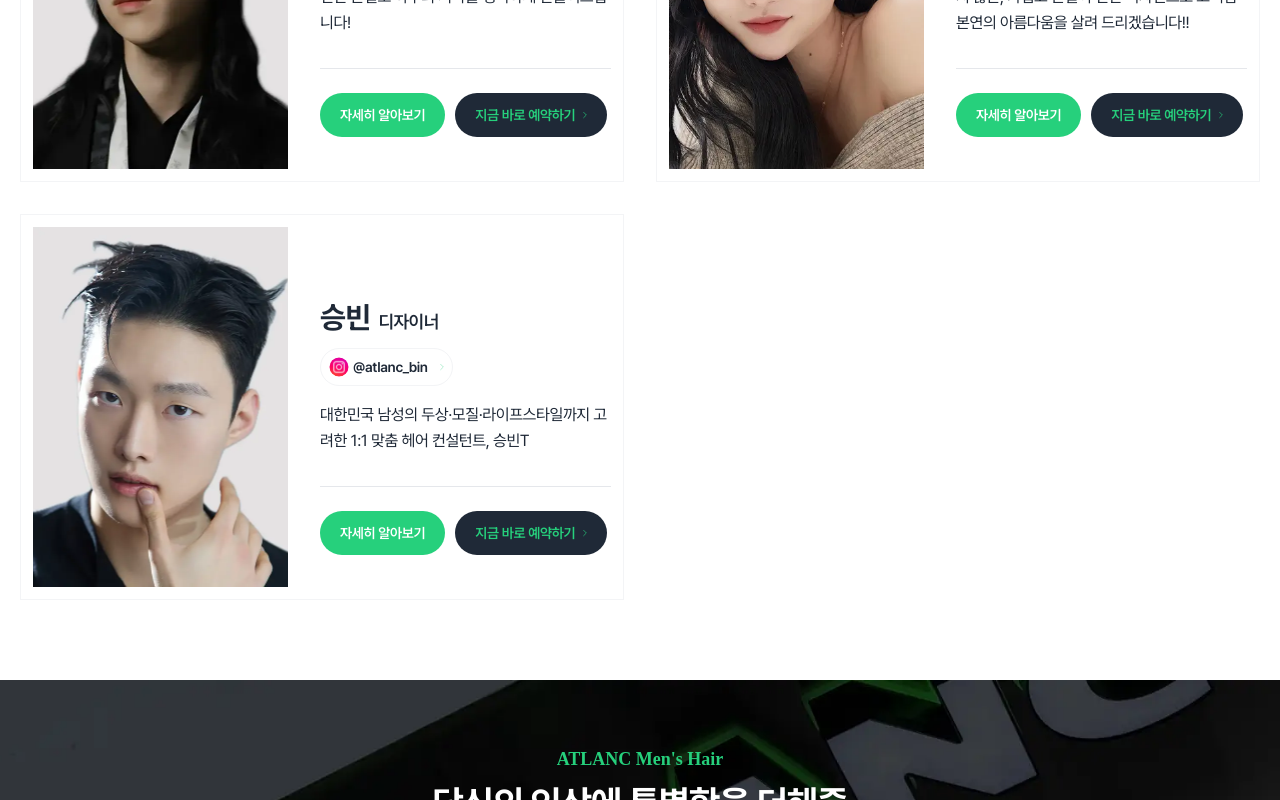
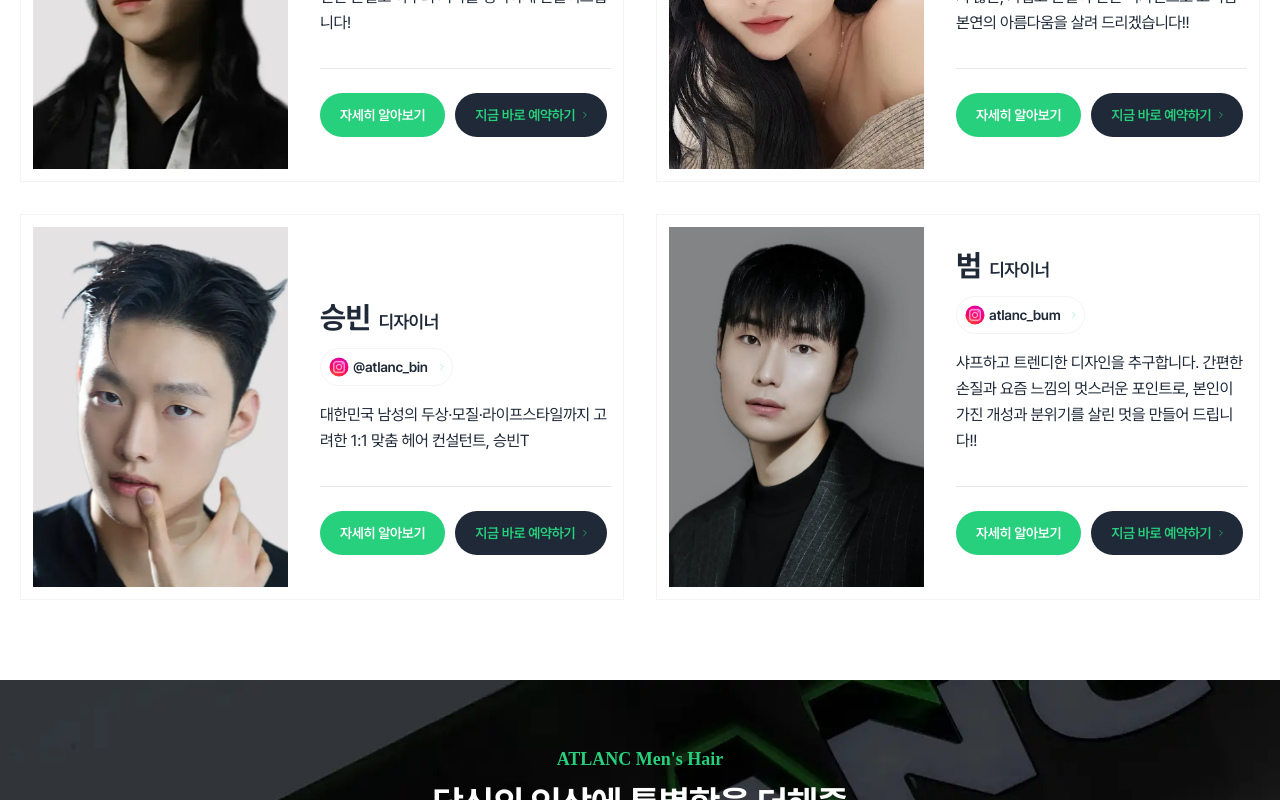
Before and after one commit to webdotcokr/atlanc, a Next.js app: page /designers in a window 1280 px wide. Shown: the part 1716-2516 px from the top of the page. Built offline with nearby package versions, Linux system fonts and the light colour scheme.

Commit message:
범 디자이너 추천

```diff
--- a/app/designers/page.tsx
+++ b/app/designers/page.tsx
@@ -111,6 +111,21 @@ const designersData = {
         booking: 'https://naver.me/GG7lQx3C'
       },
       description: '대한민국 남성의 두상·모질·라이프스타일까지 고려한 1:1 맞춤 헤어 컨설턴트, 승빈T',
+    },
+    {
+      id: 6,
+      name: '범',
+      position: '디자이너',
+      image: '/sinsa/범.webp',
+      social: {
+        wonbar: '',
+        instagram: 'atlanc_bum'
+      },
+      urls: {
+        instagram: 'https://www.instagram.com/atlanc_bum',
+        booking: 'https://naver.me/FjC2sZ66'
+      },
+      description: '샤프하고 트렌디한 디자인을 추구합니다. 간편한 손질과 요즘 느낌의 멋스러운 포인트로, 본인이 가진 개성과 분위기를 살린 멋을 만들어 드립니다!!',
     }
   ],
   konkuk: [
@@ -227,24 +242,30 @@ const heroSlides = [
   },
   {
     id: 6,
+    image: '/sinsa/범.webp',
+    quote: '샤프하고 트렌디한 디자인을 추구합니다. 간편한 손질과 요즘 느낌의 멋스러운 포인트로, 본인이 가진 개성과 분위기를 살린 멋을 만들어 드립니다!!',
+    author: '범 디자이너'
+  },
+  {
+    id: 7,
     image: '/konkuk/민종.webp',
     quote: '대화와 디테일로 당신만의 분위기를 디자인해, 더 나은 하루를 만들어드립니다.',
     author: '민종 원장'
   },
   {
-    id: 7,
+    id: 8,
     image: '/konkuk/영재.webp',
     quote: '헤어스타일 하나로 당신의 인생이 달라지게 만들어 드리겠습니다!',
     author: '영재 팀장'
   },
   {
-    id: 8,
+    id: 9,
     image: '/konkuk/새로.webp',
     quote: '[당신만을 위한 1:1 맞춤 컨설팅] 실패 없는 맞춤 컨설팅으로 디테일한 디자인을 선물해드립니다.',
     author: '새로 디자이너'
   },
   {
-    id: 9,
+    id: 10,
     image: '/konkuk/승원.webp',
     quote: '스타일은 바뀌어도, \n인생머리는 진심에서 시작됩니다.',
     author: '승원 디자이너'
```
Also changed, not shown: public/sinsa/범.webp (added).
